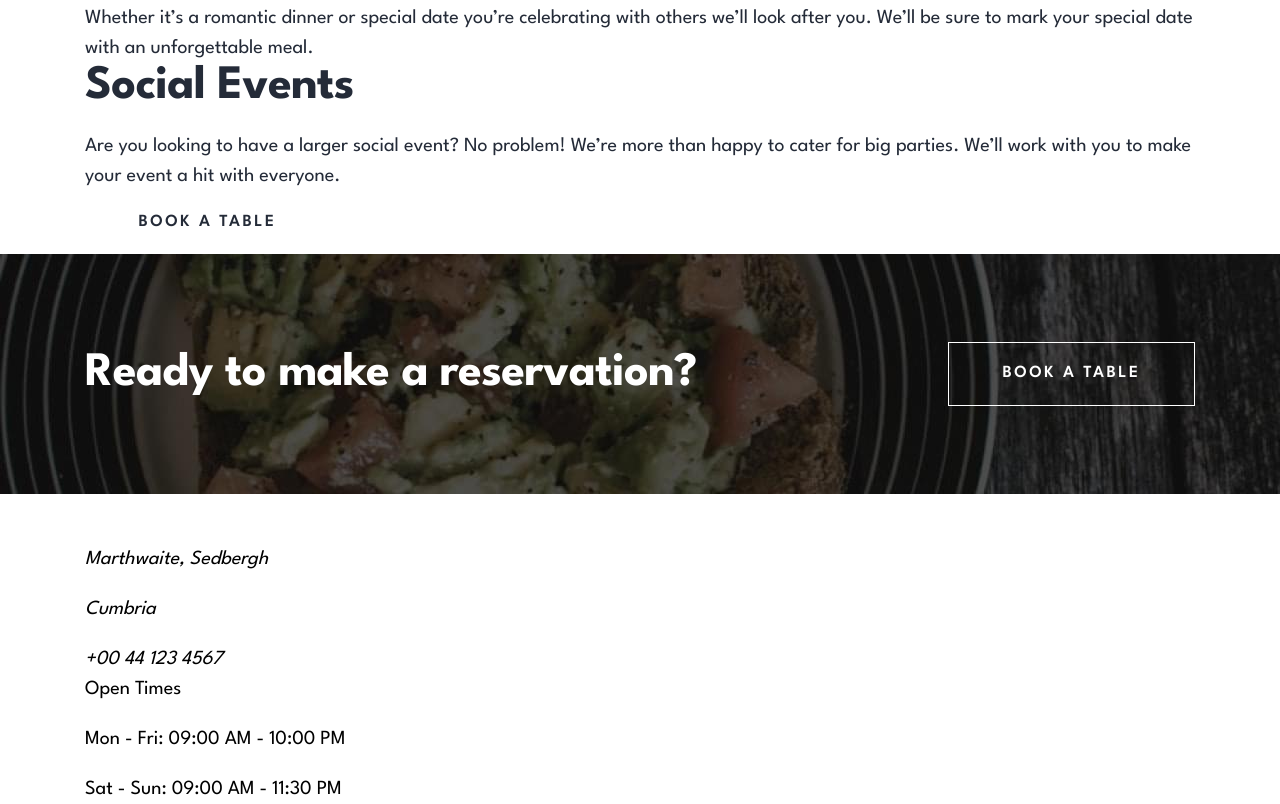
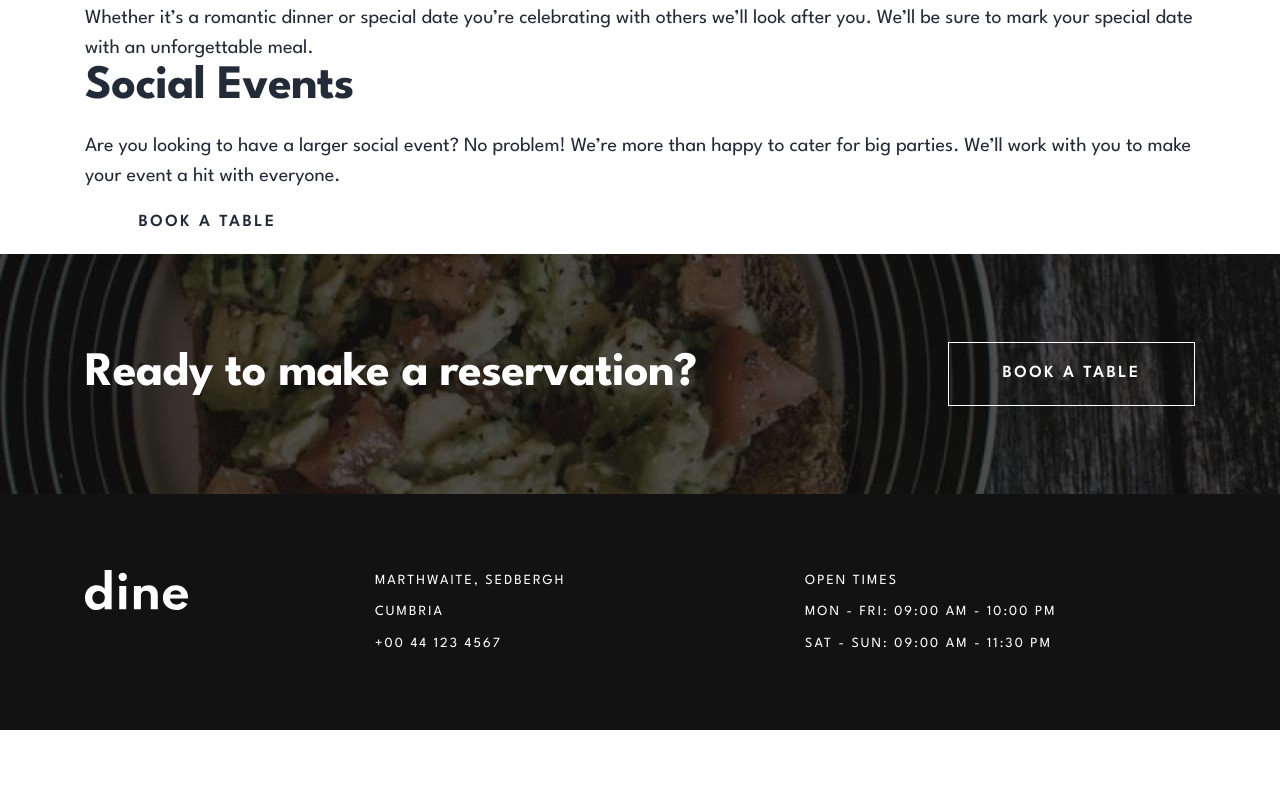
Before and after one commit to karolbanat/dine-restaurant-website, a website: page index.html in a window 1280 px wide. Shown: the part 4576-5380 px from the top of the page. After the commit the page ends 5306 px from the top, so only its background shows below. Drawn offline with Linux system fonts and the light colour scheme.

Commit message:
Page footer styling

```diff
--- a/index.html
+++ b/index.html
@@ -276,19 +276,23 @@
         </section>
     </main>
 
-    <footer>
+    <footer class="page-footer | text-center-sm">
         <div class="container">
             <div class="page-footer-grid">
-                <a href="#">
-                    <img src="./dist/assets/images/logo.svg"
-                         alt="dine">
-                </a>
-                <address class="flow">
+                <div data-area="logo">
+                    <a href="#">
+                        <img src="./dist/assets/images/logo.svg"
+                             alt="dine">
+                    </a>
+                </div>
+                <address data-area="address"
+                         class="flow">
                     <p>Marthwaite, Sedbergh</p>
                     <p>Cumbria</p>
                     <p>+00 44 123 4567</p>
                 </address>
-                <div class="flow">
+                <div data-area="times"
+                     class="flow">
                     <p>Open Times</p>
                     <p>Mon - Fri: 09:00 AM - 10:00 PM</p>
                     <p>Sat - Sun: 09:00 AM - 11:30 PM</p>
--- a/src/sass/base/_base.scss
+++ b/src/sass/base/_base.scss
@@ -10,3 +10,7 @@ h2,
 h3 {
 	line-height: 1;
 }
+
+address {
+	font-style: normal;
+}
--- a/src/sass/components/regions/_index.scss
+++ b/src/sass/components/regions/_index.scss
@@ -1,2 +1,3 @@
 @forward './primary-header';
 @forward './cta';
+@forward './page-footer';
--- /dev/null
+++ b/src/sass/components/regions/_page-footer.scss
@@ -0,0 +1,23 @@
+@use '../../abstracts/mixins';
+
+.page-footer {
+	--flow-spacer: 0.75em;
+
+	/* sizing */
+	padding-block: 8rem;
+	@include mixins.media-query(medium) {
+		padding-block: 6.4rem;
+	}
+	@include mixins.media-query(large) {
+		padding-block: 7.6rem;
+	}
+
+	/* typography */
+	font-size: var(--fz-300);
+	letter-spacing: var(--ls-400);
+	text-transform: uppercase;
+	color: var(--clr-neutral-100);
+
+	/* appearance */
+	background-color: var(--clr-neutral-800);
+}
--- /dev/null
+++ b/src/sass/layout/_grid.scss
@@ -0,0 +1,32 @@
+@use '../abstracts/mixins';
+
+.page-footer-grid {
+	display: grid;
+	gap: 4rem;
+	grid-template-areas:
+		'logo'
+		'address'
+		'times';
+
+	@include mixins.media-query(medium) {
+		grid-template-areas:
+			'logo address'
+			'. times';
+		grid-template-columns: 20rem 1fr;
+	}
+	@include mixins.media-query(large) {
+		grid-template-areas: 'logo address times';
+
+		grid-template-columns: 25rem 1fr 1fr;
+	}
+
+	& > [data-area='logo'] {
+		grid-area: logo;
+	}
+	& > [data-area='address'] {
+		grid-area: address;
+	}
+	& > [data-area='times'] {
+		grid-area: times;
+	}
+}
--- a/src/sass/layout/_index.scss
+++ b/src/sass/layout/_index.scss
@@ -1,3 +1,4 @@
 @forward './flow';
 @forward './container';
 @forward './flex';
+@forward './grid';
--- a/src/sass/utility/_text.scss
+++ b/src/sass/utility/_text.scss
@@ -1,4 +1,11 @@
 @use '../abstracts/mixins';
+
+.text-center-sm {
+	text-align: center;
+	@include mixins.media-query(medium) {
+		text-align: start;
+	}
+}
 
 .text-center-md-max {
 	text-align: center;
```
Also changed, not shown: dist/css/main.min.css.
